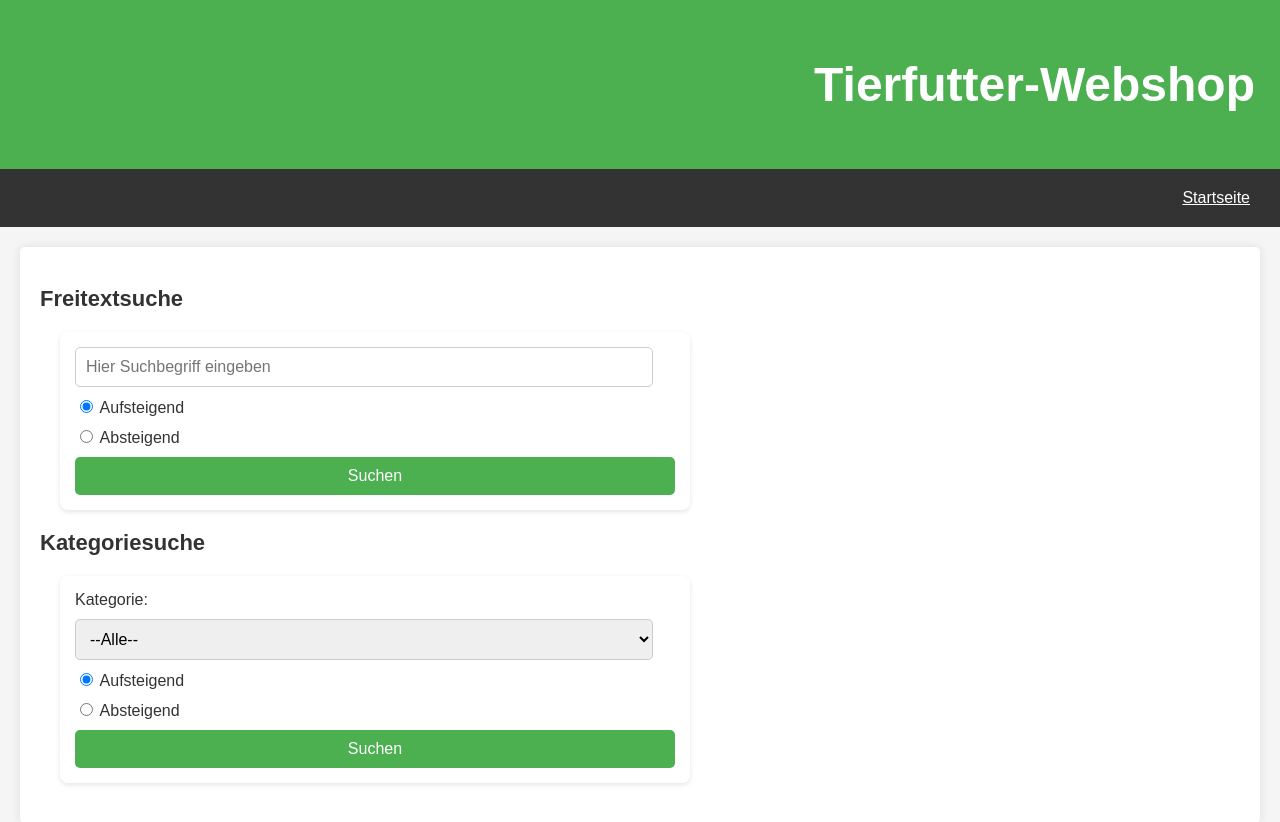
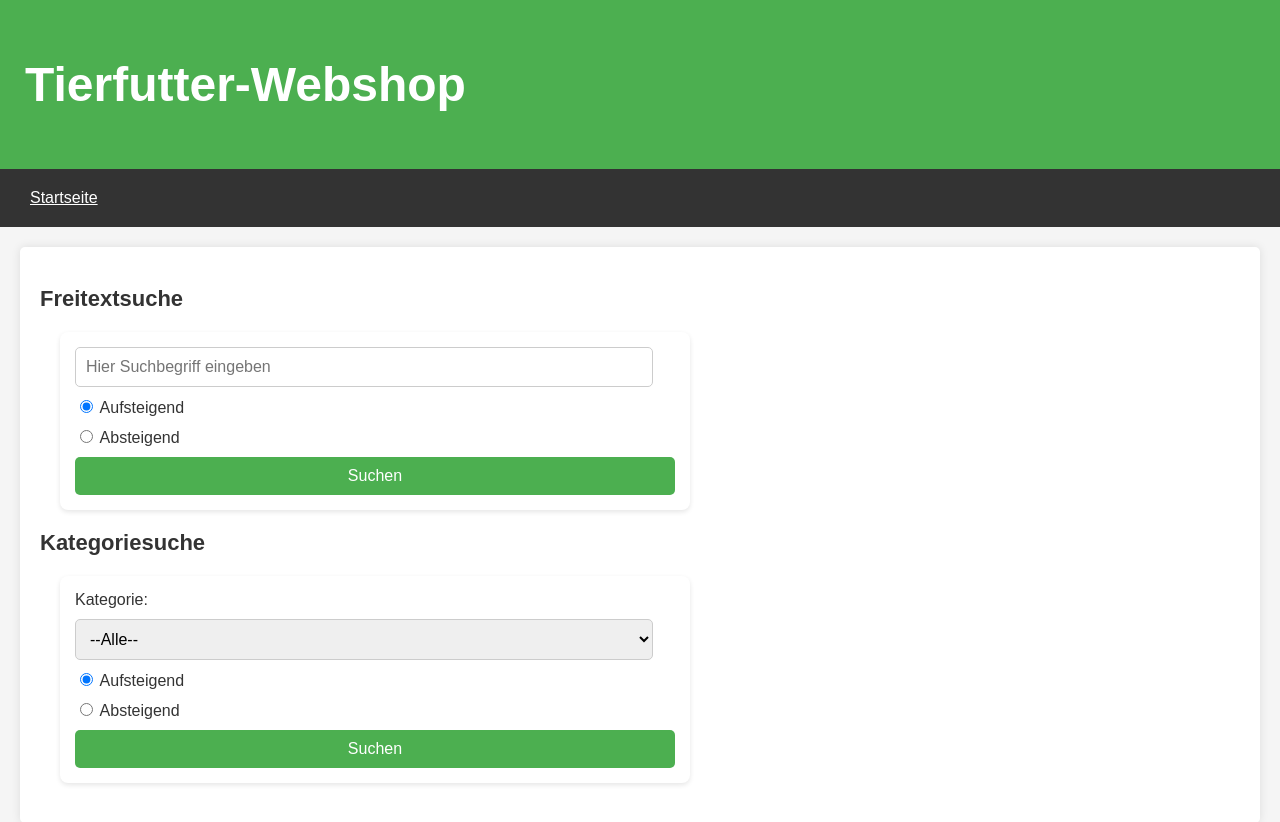
Before and after one commit to Mockse/tierfutter_webshop, a PHP site: page / in a window 1280 px wide. Shown: the top 822 px of the page. Run offline with PHP 8.4, Linux system fonts and the light colour scheme; data that the repository does not hold is empty.

Commit message:
styles.css linked again

```diff
--- a/index.php
+++ b/index.php
@@ -4,7 +4,7 @@
     <meta charset="UTF-8"> <!-- Zeichensatz auf UTF-8 setzen für Sonderzeichen -->
     <meta name="Felix Mocker" content="KÜ PR3_HFH" /> <!-- Autor und Inhalt der Seite -->
     <title>Tierfutter-Webshop - Produktsuche</title> <!-- Titel der Seite -->
-    <link rel="stylesheet" href="styles.css"> <!-- Externe CSS-Datei einbinden -->
+    <link rel="stylesheet" href="styles.css?v=1.0"> <!-- Externe CSS-Datei einbinden -->
 </head>
 <body>
     <header>
--- a/styles.css
+++ b/styles.css
@@ -11,7 +11,7 @@ body {
 header {
     background-color: #4CAF50;
     color: white;
-    text-align: right;
+    text-align: left;
     padding: 25px;
     font-size: 24px;
 }
@@ -21,7 +21,7 @@ nav {
     background-color: #333;
     padding: 10px;
     text-decoration: underline;
-    text-align: right;
+    text-align: left;
 }
 nav a {
     color: white;
```
